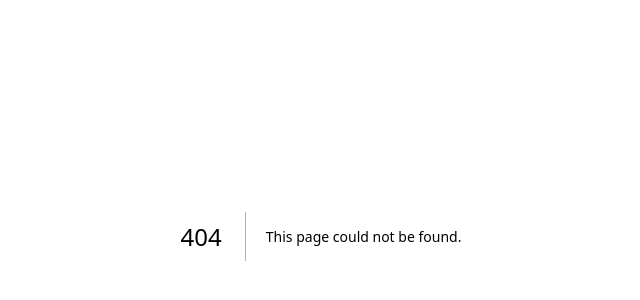
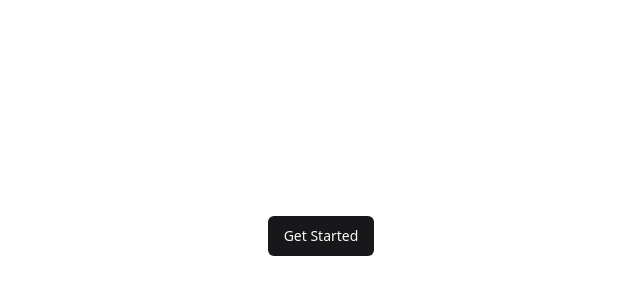
Before and after one commit to norbusonam/taskbrew, a Next.js app: page / in a window 1280 px wide. Before the commit this address had no page. Shown: the part 164-464 px from the top of the page, without its empty margins (319-959 px from the left). Built offline with nearby package versions, Linux system fonts and the light colour scheme.

Commit message:
super bare bones get started

```diff
--- /dev/null
+++ b/app/page.tsx
@@ -0,0 +1,12 @@
+import { buttonVariants } from "@/components/ui/button";
+import Link from "next/link";
+
+export default function Page() {
+  return (
+    <div className="flex justify-center items-center h-screen">
+      <Link className={buttonVariants()} href="/auth">
+        Get Started
+      </Link>
+    </div>
+  );
+}
```
